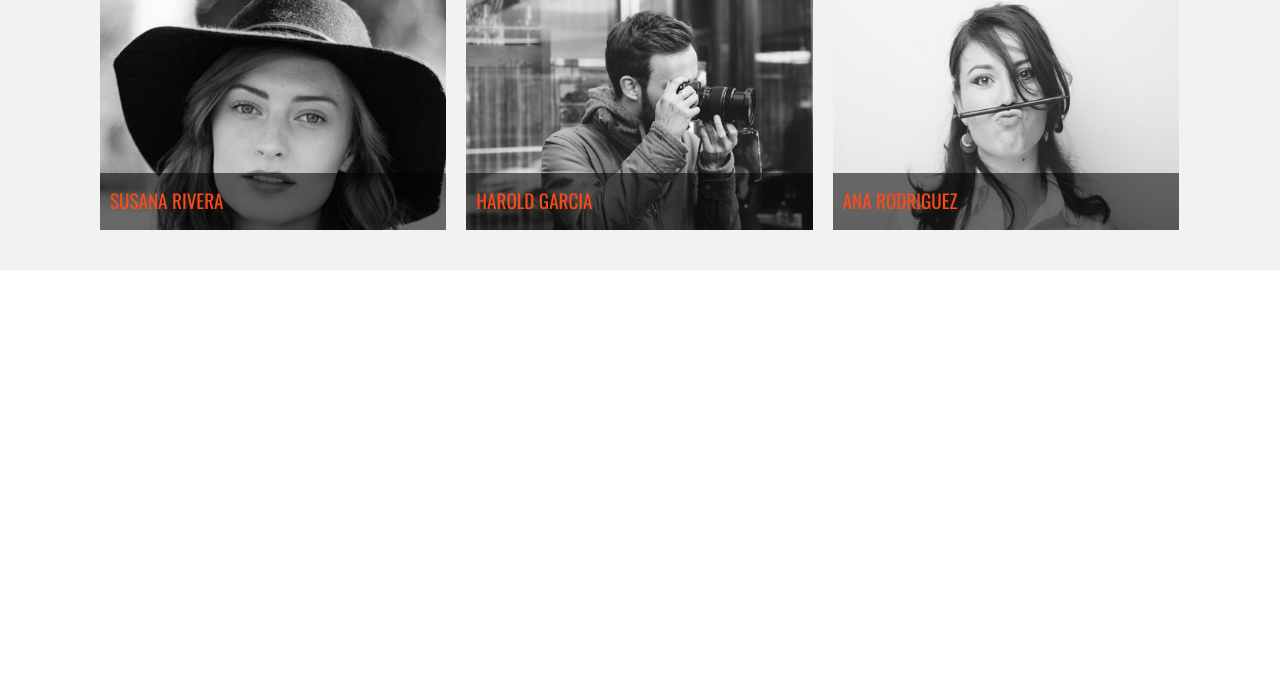
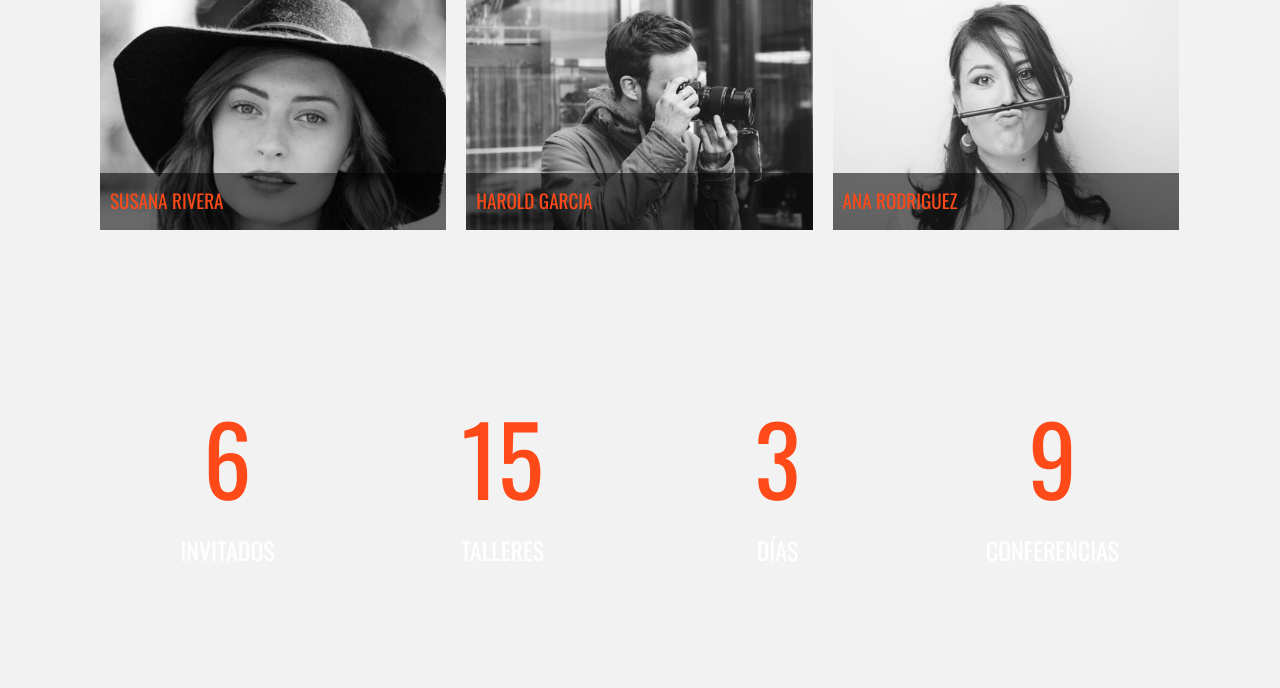
Before and after one commit to pacoraton/proyetcto_pna, a PHP site: page / in a window 1280 px wide. Shown: the part 2713-3401 px from the top of the page. Before the commit the page ends 2983 px from the top, so only its background shows below. Run offline with PHP 8.4, Linux system fonts and the light colour scheme; some libraries are stand-ins or nearby versions.

Commit message:
Se agrego la seccion de contador

```diff
--- a/css/main.css
+++ b/css/main.css
@@ -527,6 +527,58 @@ div.invitado:hover p{
   bottom: -80px;
   opacity: 0;
 }
+
+/**Contador**/
+.parallax::before{
+    width: 100%;
+    height: 100%;
+    position: absolute;
+    top: 0;
+    left: 0;
+    background-repeat: no-repeat;
+    background-size: cover;
+    background-position: center center;
+    background-attachment: fixed;
+
+    filter: brightness(.8);
+}
+
+div.contador{
+    position: relative;
+    height: auto;
+
+}
+
+div.contador::before{
+    background-image: url(../img/bg-resumen.jpg);
+    content: '';
+}
+
+ul.resumen-evento{
+    position: relative;
+    padding:120px 0;
+}
+ul.resumen-evento li{
+    width: 50%;
+    float: left;
+    text-align: center;
+    color: white;
+    text-transform: uppercase;
+    font-family: 'Oswald',sans-serif;
+    font-size: 24px;
+}
+
+@media only screen and (min-width: 768px){
+    ul.resumen-evento li{
+    width: 25%;
+  }
+}
+p.numero{
+    color: #fe4918;
+    font-size: 4em;
+    display: block;
+    margin: 0 0 10px 0;
+}
 /* ==========================================================================
    Helper classes
    ========================================================================== */
--- a/index.html
+++ b/index.html
@@ -154,8 +154,20 @@
               </li>
             </ul>
 
+           </section>
 
-           </section>
+           <div class="contador parallax">
+           	<div class="contenedor">
+           		<ul class="resumen-evento clearfix">
+           			<li><p class="numero">6</p>Invitados</li>
+           			<li><p class="numero">15</p>Talleres</li>
+           			<li><p class="numero">3</p>Días</li>
+           			<li><p class="numero">9</p>Conferencias</li>
+           		</ul>
+           	</div>
+
+
+           </div>
 
 
         <script src="js/vendor/modernizr-3.5.0.min.js"></script>
```
